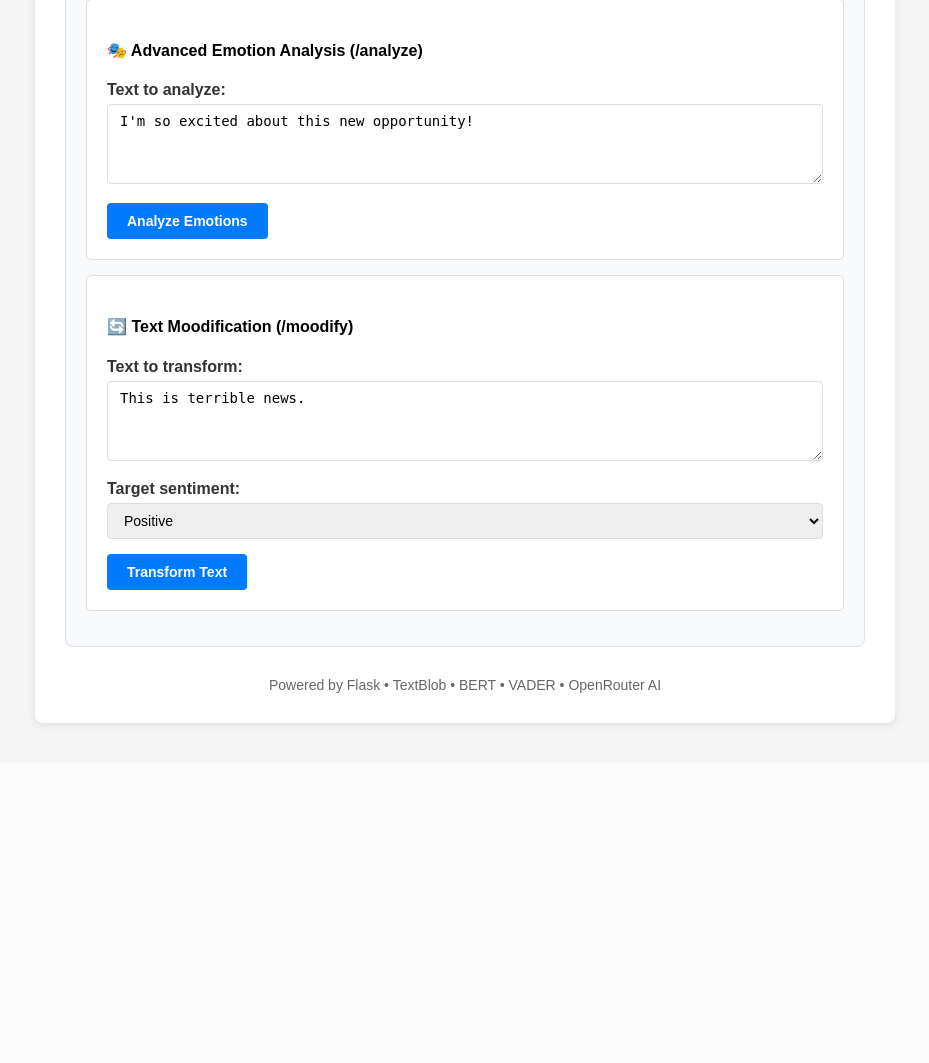
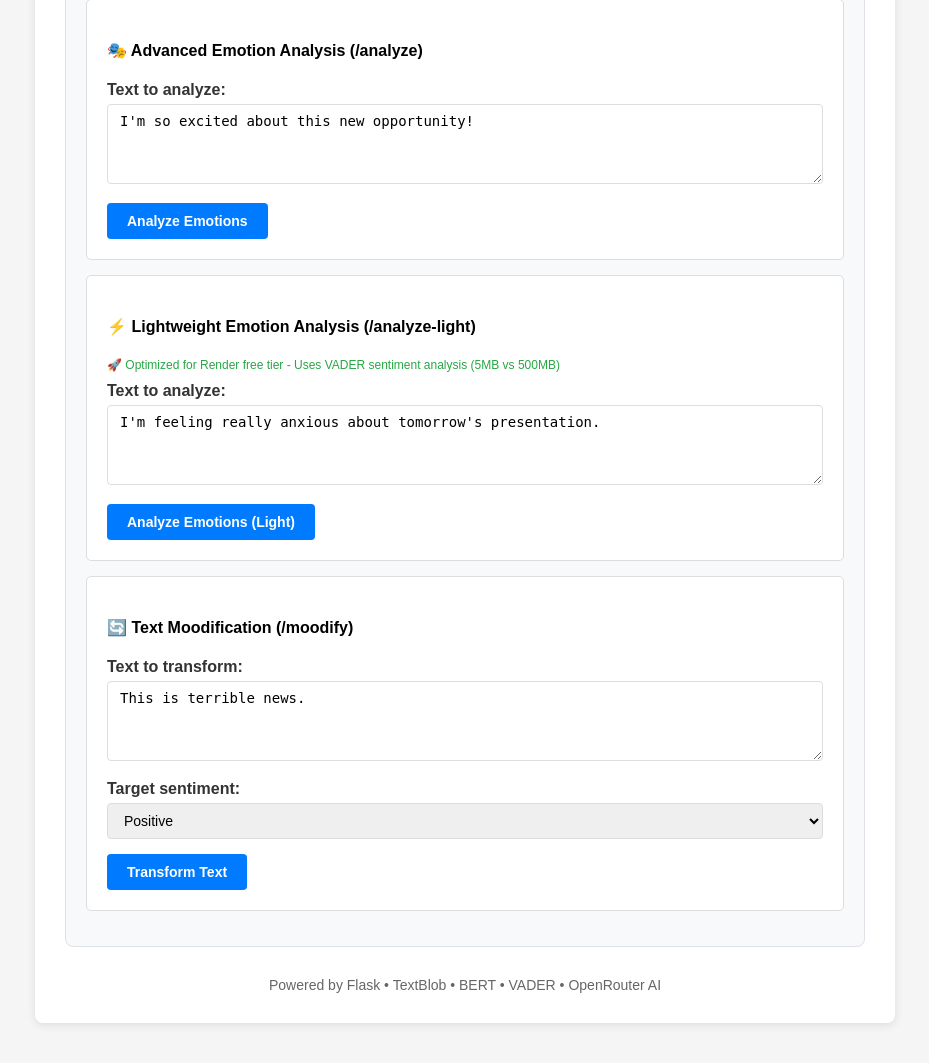
Before and after one commit to IkedaLab-Daniel/moodify, a Flask app: page / in a window 1280 px wide. Shown: the part 1560-2623 px from the top of the page, without its empty margins (175-1104 px from the left). Before the commit the page ends 2288 px from the top, so only its background shows below. Run offline with Flask 3, Linux system fonts and the light colour scheme.

Commit message:
add test endpoint to light

```diff
--- a/services/flask-microservice/templates/index.html
+++ b/services/flask-microservice/templates/index.html
@@ -233,6 +233,18 @@
                 <div id="analyze-result" class="result" style="display: none;"></div>
             </div>
 
+            <!-- Lightweight Emotion Analysis Test -->
+            <div class="test-form">
+                <h4>⚡ Lightweight Emotion Analysis (/analyze-light)</h4>
+                <p style="color: #28a745; font-size: 12px; margin: 0 0 10px 0;">🚀 Optimized for Render free tier - Uses VADER sentiment analysis (5MB vs 500MB)</p>
+                <div class="form-group">
+                    <label for="analyze-light-text">Text to analyze:</label>
+                    <textarea id="analyze-light-text" placeholder="Enter text for lightweight emotion analysis...">I'm feeling really anxious about tomorrow's presentation.</textarea>
+                </div>
+                <button class="test-btn" onclick="testAnalyzeLight()">Analyze Emotions (Light)</button>
+                <div id="analyze-light-result" class="result" style="display: none;"></div>
+            </div>
+
             <!-- Moodify Test -->
             <div class="test-form">
                 <h4>🔄 Text Moodification (/moodify)</h4>
@@ -314,6 +326,18 @@
             showResult('analyze-result', result.success, result.data);
         }
 
+        async function testAnalyzeLight() {
+            const text = document.getElementById('analyze-light-text').value.trim();
+            if (!text) {
+                alert('Please enter some text to analyze');
+                return;
+            }
+
+            showLoading('analyze-light-result');
+            const result = await makeAPICall('/analyze-light', { text });
+            showResult('analyze-light-result', result.success, result.data);
+        }
+
         async function testMoodify() {
             const text = document.getElementById('moodify-text').value.trim();
             const targetSentiment = document.getElementById('target-sentiment').value;
```
